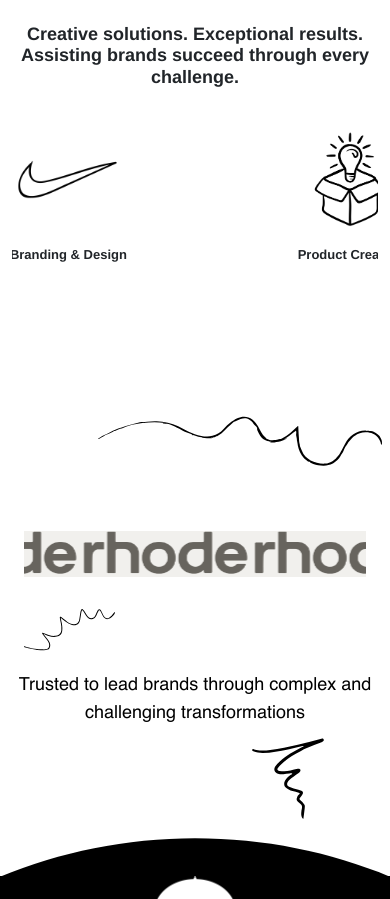
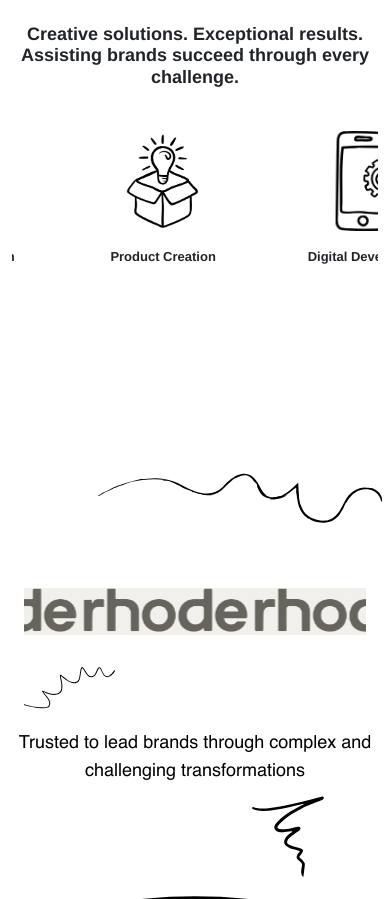
Before and after one commit to Nadir123649/lottie-animations, a React (Create React App) app: page / in a window 390 px wide. Shown: the part 1000-1899 px from the top of the page. Built offline with nearby package versions, Linux system fonts and the light colour scheme.

Commit message:
footer responsive fixed

```diff
--- a/src/App.css
+++ b/src/App.css
@@ -57,8 +57,6 @@
 @media (max-width: 768px) {
     .hover-container {
         padding: 1rem;
-        max-width: 270px !important;
-        width: 100%;
     }
 
     .hover-img {
@@ -79,7 +77,7 @@
 
 @media (max-width: 480px) {
     .hover-container {
-        padding: 0.4rem;
+        padding: 0.5rem;
     }
 
     .hover-title {
--- a/src/components/Creative/index.jsx
+++ b/src/components/Creative/index.jsx
@@ -95,7 +95,7 @@ function CreativeSection() {
             {
                 breakpoint: 480,
                 settings: {
-                    slidesToShow: 1.3,
+                    slidesToShow: 1.77,
                     slidesToScroll: 1,
                 }
             }
```
